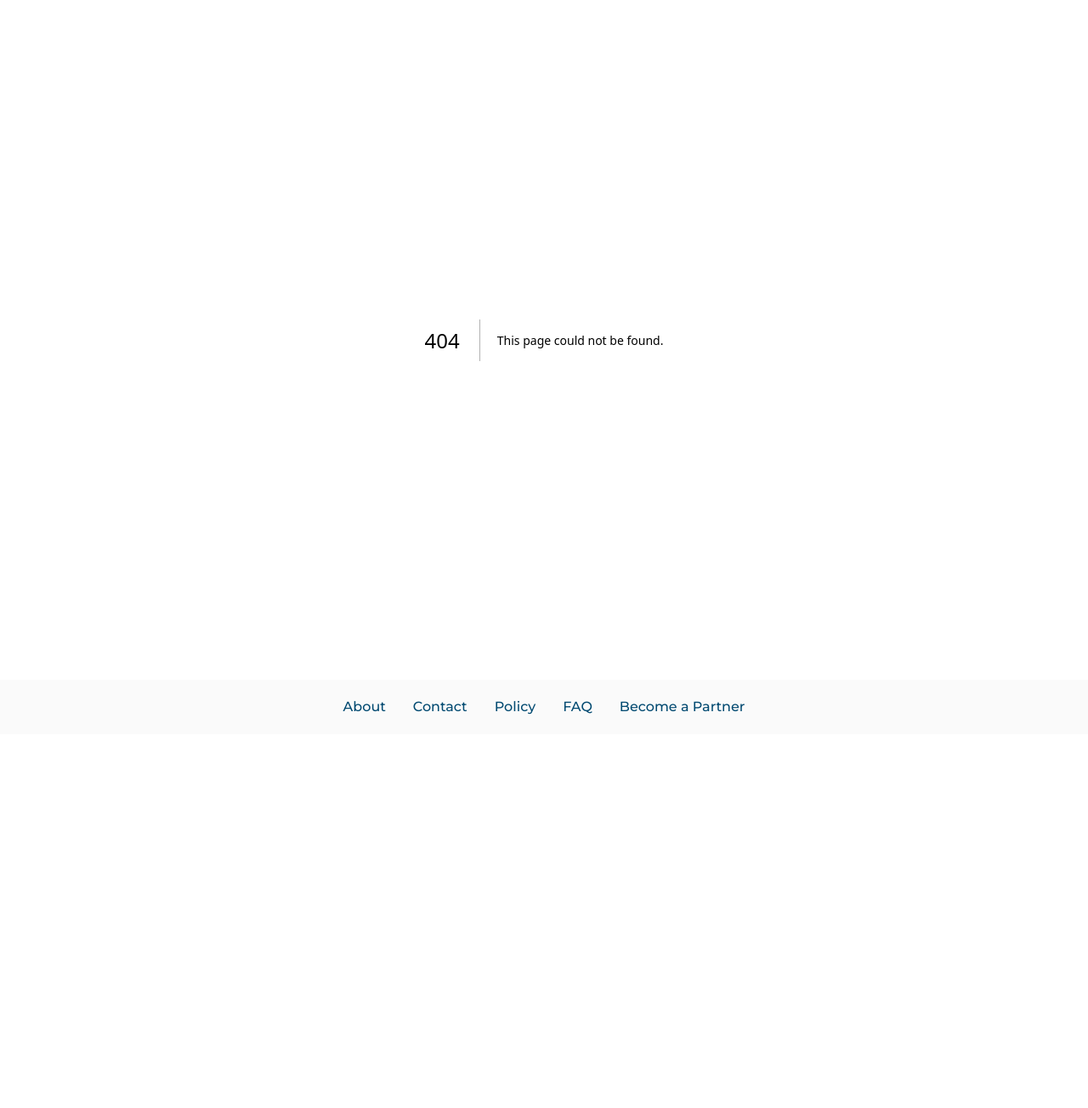
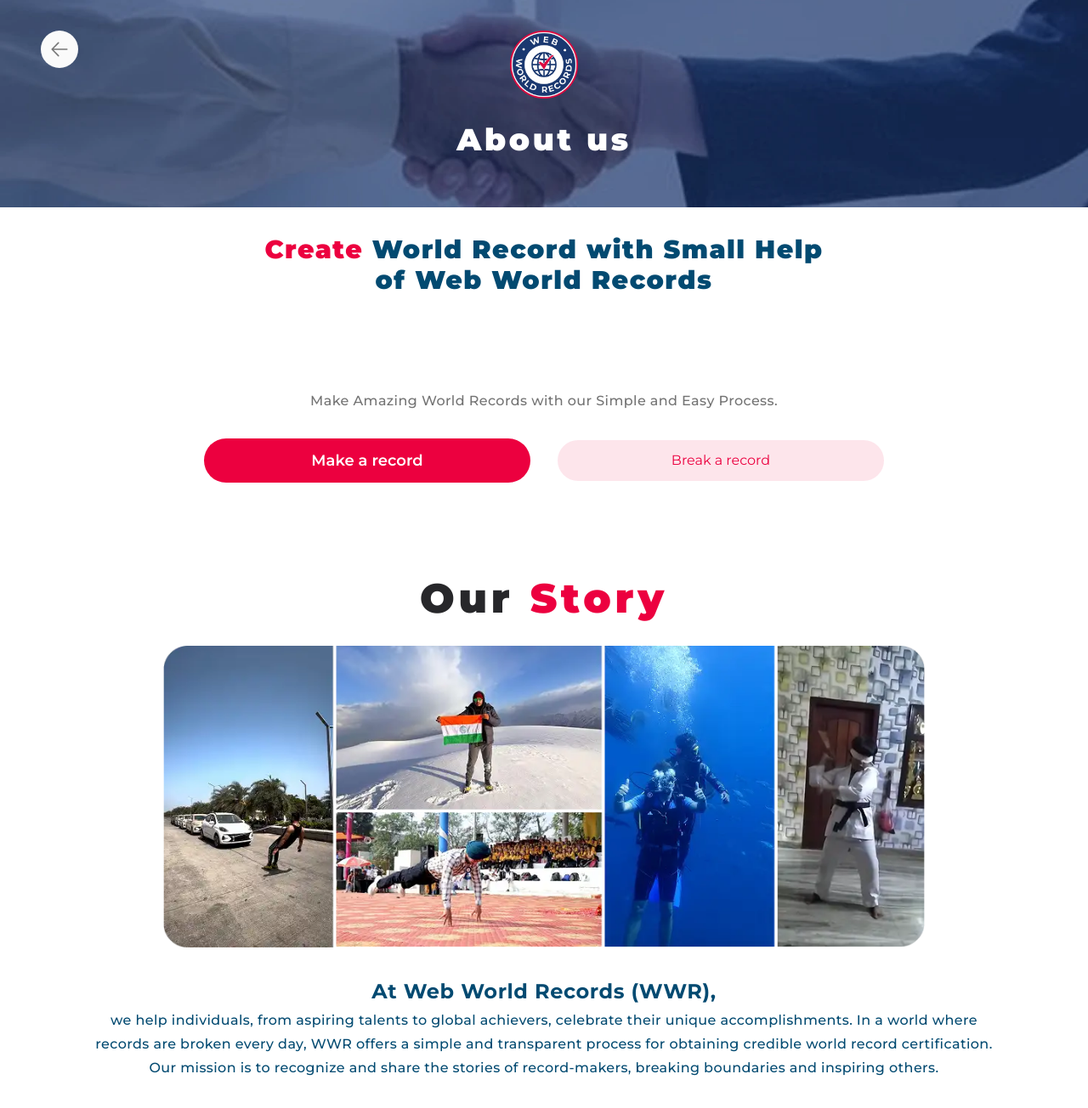
Before and after one commit to Priyansh61/WebWorldRecords, a Next.js app in the folder frontend/: page /about-us in a window 1280 px wide. Before the commit this address had no page. Shown: the top 1304 px of the page at 85% size. Before the commit the page ends 864 px from the top, so only its background shows below. Built offline with nearby package versions, Linux system fonts and the light colour scheme.

Commit message:
feat: added about us page

```diff
--- /dev/null
+++ b/frontend/src/app/about-us/page.tsx
@@ -0,0 +1,187 @@
+import HeaderWithIMG from "@/components/header/headerWithIMG";
+import { Button } from "@/components/ui/button";
+import Image from "next/image";
+import AboutUsStoryIMG from "@/assets/images/About-us-story.webp";
+import ProcessSteps from "@/components/steps";
+import { HowItWorksSteps } from "@/constants/steps";
+import FAQsDetails from "@/faqs/faqs-details";
+import { FAQsData } from "@/constants/FAQs";
+import { Icon } from "@iconify/react/dist/iconify.js";
+import { BenefitsData } from "@/constants/about-us";
+import AboutUsClaimIMG from "@/assets/images/About-us-claim.webp";
+
+export default function AboutUs() {
+  return (
+    <div className="pb-12 flex flex-col gap-28">
+      <HeaderWithIMG title="About us" />
+      <div className="flex flex-col -mt-20 gap-3">
+        <div className="text-center justify-start max-w-2xl mx-auto">
+          <span className="text-rose-600 text-3xl font-black font-['Montserrat'] tracking-wider">
+            Create
+          </span>
+          <span className="text-sky-900 text-3xl font-black font-['Montserrat'] tracking-wider">
+            {" "}
+            World Record with Small Help of Web World Records
+          </span>
+        </div>
+      </div>
+
+      <div className="flex flex-col gap-8">
+        <span className="self-stretch text-center text-neutral-500 text-base font-medium font-['Montserrat'] leading-normal tracking-wide">
+          Make Amazing World Records with our Simple and Easy Process.
+        </span>
+        <div className="flex gap-8 items-center justify-center">
+          <Button className="w-sm">Make a record</Button>
+          <Button variant="tertiary" className="w-sm">
+            Break a record
+          </Button>
+        </div>
+      </div>
+
+      <div className="flex flex-col gap-8 px-28 max-w-7xl mx-auto">
+        <div className="text-center justify-start">
+          <span className="text-zinc-800 text-5xl font-black font-['Montserrat'] tracking-widest">
+            Our
+          </span>
+          <span className="text-rose-600 text-5xl font-black font-['Montserrat'] tracking-widest">
+            {" "}
+            Story
+          </span>
+        </div>
+        <Image src={AboutUsStoryIMG} alt="about us" className="w-4xl mx-auto" />
+        <div className="self-stretch text-center justify-start">
+          <span className="text-sky-900 text-2xl font-bold font-['Montserrat'] leading-10 tracking-wide">
+            At Web World Records (WWR),
+          </span>
+          <br />
+          <span className="text-sky-900 text-base font-medium font-['Montserrat'] leading-7 tracking-wide">
+            we help individuals, from aspiring talents to global achievers,
+            celebrate their unique accomplishments. In a world where records are
+            broken every day, WWR offers a simple and transparent process for
+            obtaining credible world record certification. Our mission is to
+            recognize and share the stories of record-makers, breaking
+            boundaries and inspiring others.
+          </span>
+        </div>
+      </div>
+
+      <div className="flex flex-col gap-6 px-28 max-w-7xl mx-auto">
+        <div className="text-center justify-start">
+          <span className="text-zinc-800 text-5xl font-black font-['Montserrat'] tracking-widest">
+            Why We
+          </span>
+          <span className="text-rose-600 text-5xl font-black font-['Montserrat'] tracking-widest">
+            {" "}
+            Exist
+          </span>
+        </div>
+        <div className="self-stretch text-center justify-start">
+          <span className="text-sky-900 text-base font-medium font-['Montserrat'] leading-7 tracking-wide">
+            We believe in celebrating extraordinary achievements. WWR stands as
+            a trusted platform for authentic certification, inspiring people
+            from all fields to push boundaries and share their stories. A World
+            Record Certificate is more than just recognition—it's a symbol of
+            pride, a career booster, and a lasting legacy.
+          </span>
+        </div>
+      </div>
+
+      <div className="flex flex-col gap-6 px-28 max-w-7xl mx-auto">
+        <div className="text-center justify-start">
+          <span className="text-zinc-800 text-5xl font-black font-['Montserrat'] tracking-widest">
+            How It
+          </span>
+          <span className="text-rose-600 text-5xl font-black font-['Montserrat'] tracking-widest">
+            {" "}
+            Works
+          </span>
+        </div>
+        <ProcessSteps steps={HowItWorksSteps} className="mx-auto" />
+        <span className="self-stretch text-center justify-start text-sky-900 text-base font-bold font-['Montserrat'] tracking-wide">
+          No complicated steps—just a straightforward way to document and share
+          your achievement.
+        </span>
+      </div>
+
+      <div className="flex flex-col gap-12 px-28 max-w-7xl mx-auto">
+        <div className="text-center justify-start">
+          <span className="text-rose-600 text-5xl font-black font-['Montserrat'] tracking-widest">
+            Benefits
+          </span>
+          <span className="text-zinc-800 text-5xl font-black font-['Montserrat'] tracking-widest">
+            {" "}
+            of a World Record Certificate
+          </span>
+        </div>
+
+        <div className="grid grid-cols-2 gap-12">
+          {BenefitsData.map((benefit, index) => (
+            <div
+              className="px-7 py-5 bg-neutral-50 rounded-4xl border border-gray-200"
+              key={index}
+            >
+              <div className="flex flex-col gap-6">
+                <Icon
+                  icon={benefit.icon}
+                  className="size-16 text-sky-900 mx-auto"
+                />
+                <span className="text-center justify-start text-zinc-800 text-base font-medium font-['Montserrat'] leading-normal tracking-wide">
+                  {benefit.description}
+                </span>
+              </div>
+            </div>
+          ))}
+        </div>
+      </div>
+
+      <div className="flex flex-col gap-6 px-28 max-w-7xl mx-auto">
+        <div className="text-center justify-start">
+          <span className="text-zinc-800 text-5xl font-black font-['Montserrat'] tracking-widest">
+            Who Can
+          </span>
+          <span className="text-rose-600 text-5xl font-black font-['Montserrat'] tracking-widest">
+            {" "}
+            Claim
+          </span>
+          <span className="text-zinc-800 text-5xl font-black font-['Montserrat'] tracking-widest">
+            {" "}
+            A World Record
+          </span>
+        </div>
+        <span className="self-stretch text-center justify-start text-sky-900 text-base font-medium font-['Montserrat'] tracking-wide">
+          Anyone can apply—students, athletes, professionals, creators,
+          scientists, community leaders, and more. If you have a passion,
+          talent, or extraordinary skill, you're eligible to claim a world
+          record.
+        </span>
+        <Image src={AboutUsClaimIMG} alt="about us" className="w-4xl mx-auto" />
+      </div>
+
+      <div className="flex flex-col gap-6 px-28 max-w-7xl mx-auto">
+        <div className="text-center justify-start">
+          <span className="text-rose-600 text-5xl font-black font-['Montserrat'] tracking-widest">
+            Collaborate
+          </span>
+          <span className="text-zinc-800 text-5xl font-black font-['Montserrat'] tracking-widest">
+            {" "}
+            with Us
+          </span>
+        </div>
+        <span className="self-stretch text-center justify-start text-sky-900 text-base font-medium font-['Montserrat'] tracking-wide">
+          If you're a public figure, influencer, business, or organization,
+          collaborate with WWR to enhance visibility, build your brand, and
+          connect with influential personalities. Let's work together to create
+          awareness and celebrate achievements on a global scale.
+        </span>
+        <Button className="w-sm mx-auto text-base">Connect with team</Button>
+      </div>
+
+      <div className="flex flex-col gap-12 px-96">
+        <span className="self-stretch text-center justify-start text-zinc-800 text-5xl font-black font-['Montserrat'] leading-[48px] tracking-widest">
+          FAQs
+        </span>
+        <FAQsDetails FAQsData={FAQsData} />
+      </div>
+    </div>
+  );
+}
--- a/frontend/src/app/components/header/headerWithIMG.tsx
+++ b/frontend/src/app/components/header/headerWithIMG.tsx
@@ -9,7 +9,7 @@
   backgroundImage = "../assets/images/hand-shake.webp",
 }: {
   title: string;
-  buttonText: string;
+  buttonText?: string;
   backgroundImage: string;
 }) {
   return (
@@ -29,7 +29,7 @@
         </div>
 
         <div className="flex justify-end">
-          <Button className="px-12 py-3">{buttonText}</Button>
+          {buttonText && <Button className="px-12 py-3">{buttonText}</Button>}
         </div>
       </div>
     </div>
--- /dev/null
+++ b/frontend/src/app/constants/about-us.ts
@@ -0,0 +1,26 @@
+export const BenefitsData = [
+  {
+    icon: "solar:square-academic-cap-bold",
+    description: "Academic & Professional Recognition",
+  },
+  {
+    icon: "carbon:skill-level-advanced",
+    description: "Career Advancement & Opportunities",
+  },
+  {
+    icon: "mdi:tick-decagram",
+    description: "Personal Fulfillment & Validation",
+  },
+  {
+    icon: "ic:round-public",
+    description: "Positive Publicity & Community Recognition",
+  },
+  {
+    icon: "mdi:invite",
+    description: "Invitation for Collaborations & Performances",
+  },
+  {
+    icon: "mdi:account-multiple-tick",
+    description: "A Legacy for Future Generations",
+  },
+];
--- a/frontend/src/app/constants/steps.ts
+++ b/frontend/src/app/constants/steps.ts
@@ -32,3 +32,20 @@
     description: "Fill a simple form (like ordering groceries).",
   },
 ];
+
+export const HowItWorksSteps = [
+  {
+    title: "Share Your Achievement",
+    description: "Submit your record-breaking accomplishment",
+  },
+  {
+    title: "Verification Process",
+    description:
+      "Our team will review and verify the uniqueness of your achievement",
+  },
+  {
+    title: "Get Certified",
+    description:
+      "Once approved, receive your official World Record Certificate and claim your place in history.",
+  },
+];
```
Also changed, not shown: frontend/src/assets/images/About-us-claim.webp (added), frontend/src/assets/images/About-us-story.webp (added).
